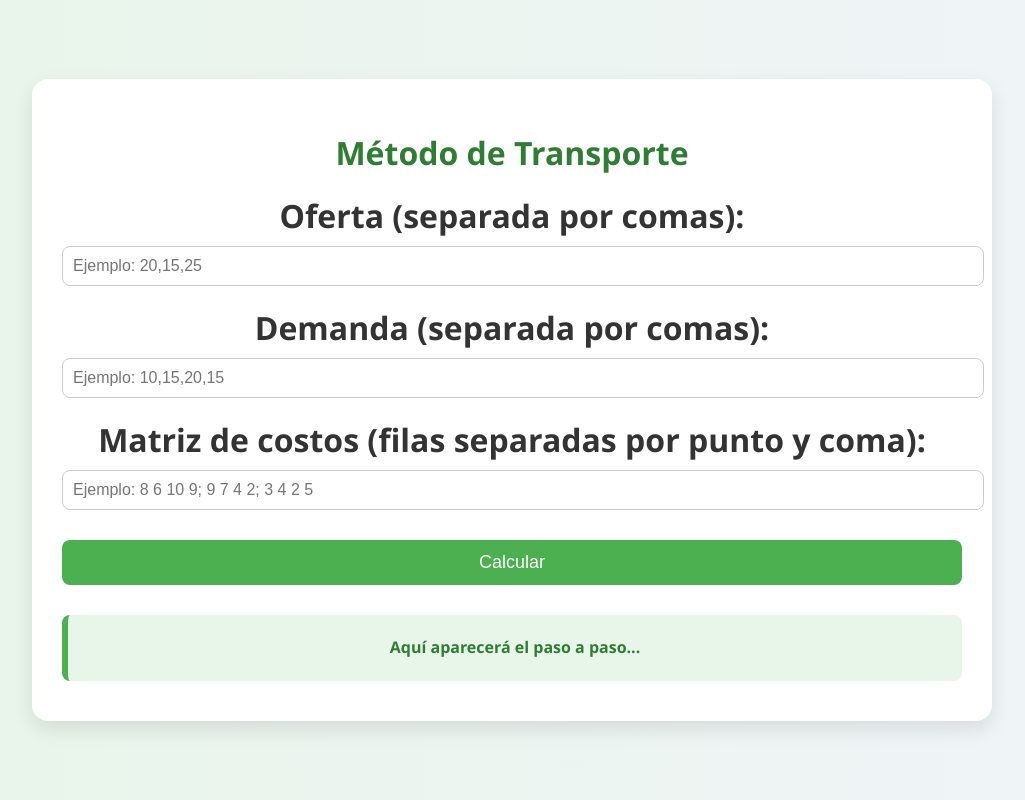
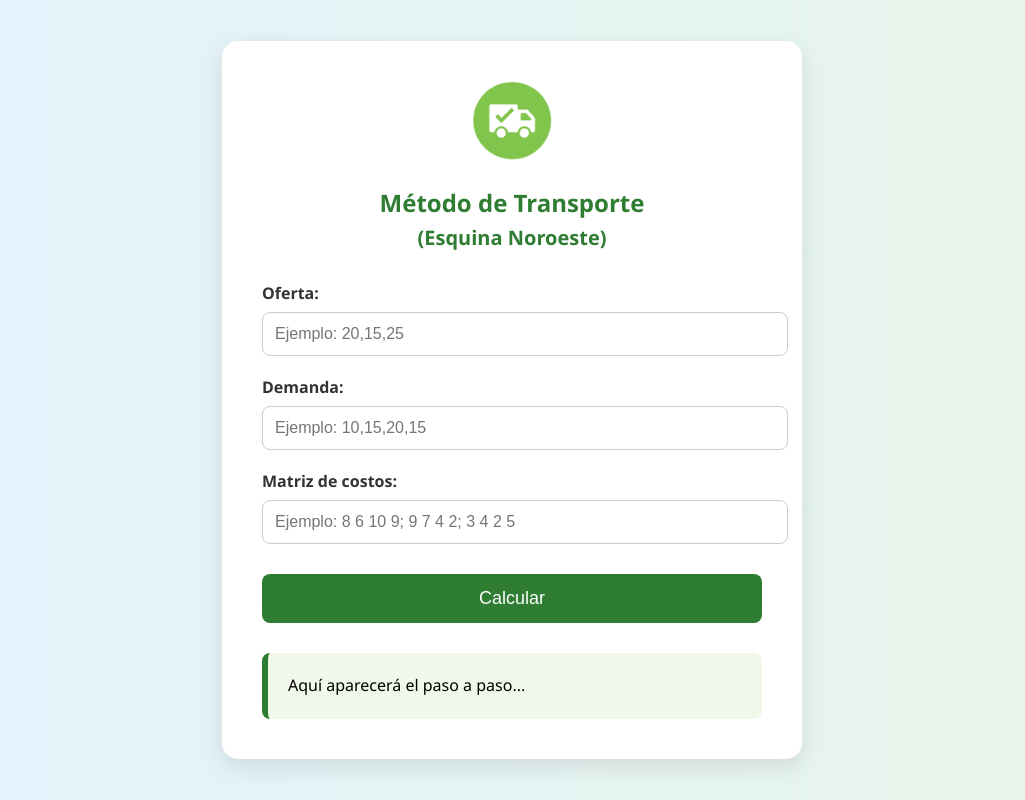
Before and after one commit to jhernandeza74-commits/metodo-transporte, a plain HTML site: page index-nuevo.html in a window 1280 px wide. Shown: the whole page, without its empty margins (128-1153 px from the left). Drawn offline with Linux system fonts and the light colour scheme.

Commit message:
Update index-nuevo.html

```diff
--- a/index-nuevo.html
+++ b/index-nuevo.html
@@ -5,25 +5,25 @@
   <meta name="viewport" content="width=device-width, initial-scale=1.0" />
   <title>Método de Transporte</title>
   <link rel="manifest" href="manifest.json" />
-  <meta name="theme-color" content="#4CAF50" />
+  <meta name="theme-color" content="#2E7D32" />
   <style>
     body {
       margin: 0;
       font-family: 'Segoe UI', sans-serif;
-      background: linear-gradient(to right, #e8f5e9, #f0f4f8);
+      background: linear-gradient(to right, #e3f2fd, #e8f5e9);
       display: flex;
       justify-content: center;
       align-items: center;
       min-height: 100vh;
     }
 
-    .card {
+    .login-box {
       background-color: white;
-      padding: 30px;
+      padding: 40px;
       border-radius: 16px;
-      box-shadow: 0 8px 20px rgba(0, 0, 0, 0.1);
-      max-width: 900px;
+      box-shadow: 0 8px 24px rgba(0, 0, 0, 0.1);
       width: 100%;
+      max-width: 500px;
       animation: fadeIn 0.8s ease;
     }
 
@@ -32,10 +32,20 @@
       to { opacity: 1; transform: translateY(0); }
     }
 
-    h1 {
+    .icon {
       text-align: center;
-      color: #2e7d32;
-      margin-bottom: 10px;
+      margin-bottom: 20px;
+    }
+
+    .icon img {
+      width: 80px;
+      height: 80px;
+    }
+
+    h2 {
+      text-align: center;
+      color: #2E7D32;
+      margin-bottom: 30px;
     }
 
     label {
@@ -47,7 +57,7 @@
 
     input[type="text"] {
       width: 100%;
-      padding: 10px;
+      padding: 12px;
       margin-top: 8px;
       border: 1px solid #ccc;
       border-radius: 8px;
@@ -57,8 +67,8 @@
     button {
       margin-top: 30px;
       width: 100%;
-      padding: 12px;
-      background-color: #4CAF50;
+      padding: 14px;
+      background-color: #2E7D32;
       color: white;
       border: none;
       border-radius: 8px;
@@ -68,37 +78,34 @@
     }
 
     button:hover {
-      background-color: #388E3C;
+      background-color: #1B5E20;
     }
 
     #resultado {
       margin-top: 30px;
-      background-color: #e8f5e9;
+      background-color: #f1f8e9;
       padding: 20px;
-      border-left: 6px solid #4CAF50;
+      border-left: 6px solid #2E7D32;
       border-radius: 8px;
       font-size: 16px;
       line-height: 1.6;
-      animation: fadeIn 0.5s ease;
-    }
-
-    .error {
-      color: red;
-      font-size: 14px;
-      margin-top: 5px;
     }
   </style>
 </head>
 <body>
-  <div class="card">
-    <h1>Método de Transporte<br>
-    <label for="oferta">Oferta (separada por comas):</label>
+  <div class="login-box">
+    <div class="icon">
+      <img src="icon-192.png" alt="App Icon" />
+    </div>
+    <h2>Método de Transporte<br><small>(Esquina Noroeste)</small></h2>
+
+    <label for="oferta">Oferta:</label>
     <input type="text" id="oferta" placeholder="Ejemplo: 20,15,25" />
 
-    <label for="demanda">Demanda (separada por comas):</label>
+    <label for="demanda">Demanda:</label>
     <input type="text" id="demanda" placeholder="Ejemplo: 10,15,20,15" />
 
-    <label for="costos">Matriz de costos (filas separadas por punto y coma):</label>
+    <label for="costos">Matriz de costos:</label>
     <input type="text" id="costos" placeholder="Ejemplo: 8 6 10 9; 9 7 4 2; 3 4 2 5" />
 
     <button onclick="calcular()">Calcular</button>
@@ -114,26 +121,11 @@
     }
 
     function calcular() {
-      const ofertaInput = document.getElementById("oferta").value.trim();
-      const demandaInput = document.getElementById("demanda").value.trim();
-      const costosInput = document.getElementById("costos").value.trim();
-      const resultadoDiv = document.getElementById("resultado");
-
-      if (!ofertaInput || !demandaInput || !costosInput) {
-        resultadoDiv.innerHTML = "<span class='error'>⚠️ Por favor completa todos los campos.</span>";
-        return;
-      }
-
-      const oferta = ofertaInput.split(",").map(Number);
-      const demanda = demandaInput.split(",").map(Number);
-      const matriz = costosInput.split(";").map(fila =>
+      const oferta = document.getElementById("oferta").value.split(",").map(Number);
+      const demanda = document.getElementById("demanda").value.split(",").map(Number);
+      const matriz = document.getElementById("costos").value.split(";").map(fila =>
         fila.trim().split(" ").map(Number)
       );
-
-      if (matriz.length !== oferta.length || matriz[0].length !== demanda.length) {
-        resultadoDiv.innerHTML = "<span class='error'>⚠️ Las dimensiones de la matriz no coinciden con oferta y demanda.</span>";
-        return;
-      }
 
       let resultado = "";
       let i = 0, j = 0;
@@ -150,7 +142,7 @@
       }
 
       resultado = asignaciones.join("<br>");
-      resultadoDiv.innerHTML = resultado;
+      document.getElementById("resultado").innerHTML = resultado;
     }
   </script>
 </body>
```
